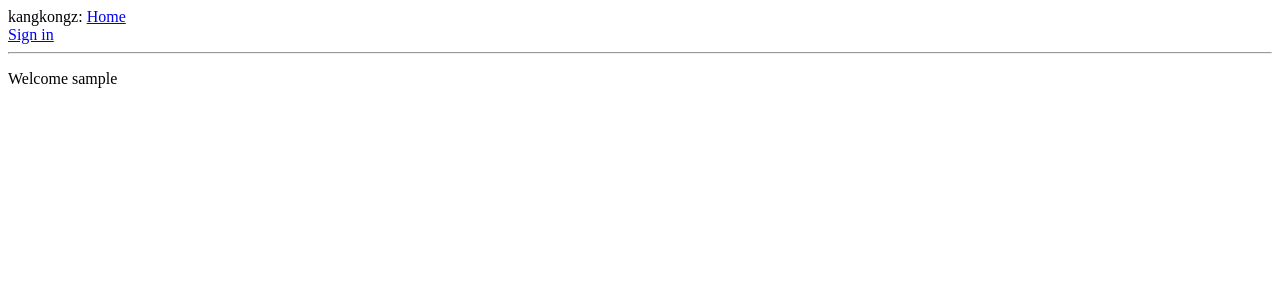
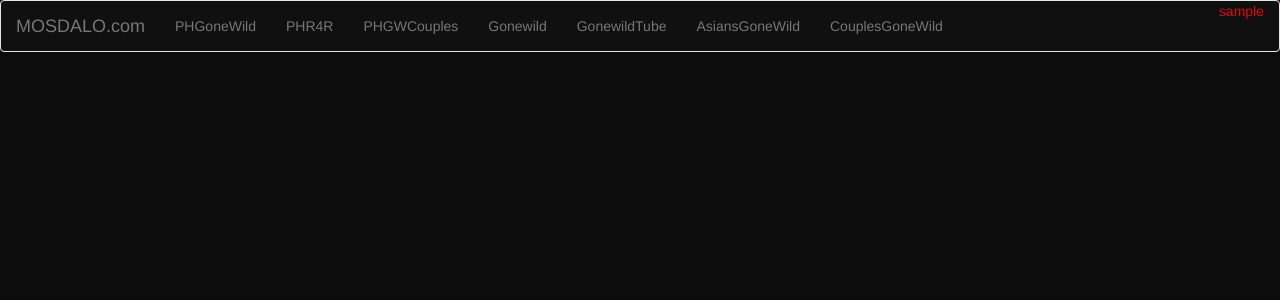
Before and after one commit to lootfee/kangkongz, a Flask app: template app/templates/base.html in a window 1280 px wide. Shown: the top 300 px of the page. Run offline with Flask 2, Linux system fonts and the light colour scheme; the template is opened without the code that fills it: most values are stand-ins (such as "Sample title", 1, 10 or a date in 2020); some libraries are stand-ins or nearby versions.

Commit message:
added subreddits

```diff
--- a/app/__init__.py
+++ b/app/__init__.py
@@ -1,8 +1,12 @@
 from flask import Flask
 from config import Config
+from flask_bootstrap import Bootstrap
+from flask_moment import Moment
 
 app = Flask(__name__)
 app.config.from_object(Config)
+bootstrap = Bootstrap(app)
+moment = Moment(app)
 
 
 from app import routes
--- a/app/routes.py
+++ b/app/routes.py
@@ -1,58 +1,118 @@
-from flask import render_template, abort, request
+from flask import render_template, abort, request, redirect, url_for
 from app import app
 import praw
 import random
 import requests
 import requests.auth
+import json
+from uuid import uuid4
+import urllib
+import datetime
 
+#visitor_clientid = str(random.randint(512, 1024))
+#visitor_secret_key = str(random.randint(512, 1024))
 
 CLIENT_ID = "zD0r60sBmdmmKA"
 CLIENT_SECRET = "V45Fd29iUO6QaQwoLMfqL9_VmhE"
 REDIRECT_URI = "http://localhost:5000"
+#USER_AGENT = '"web_app:k3rn1tz1123:v1.0(by /u/sempre_paraos)"'
+
+reddit = praw.Reddit(client_id=CLIENT_ID, client_secret=CLIENT_SECRET, user_agent="web_app:k3rn1tz1123:v1.0(by /u/sempre_paraos)")
 
 
 @app.route('/')
 @app.route('/index')
 def index():
-	# Generate a random string for the state parameter
-	# Save it for use later to prevent xsrf attacks
-	from uuid import uuid4
-	state = str(uuid4())
-	save_created_state(state)
-	params = {"client_id": CLIENT_ID,
+	'''reddit = praw.Reddit(client_id=CLIENT_ID, client_secret=CLIENT_SECRET, user_agent="web_app:k3rn1tz1123:v1.0(by /u/sempre_paraos)")
+	reddit.read_only = True'''
+	reddit = ''
+	code = request.args.get('code')
+	access_token = ''
+	username = ''
+	#page = request.args.get('page', 1, type=int)
+	if access_token:
+		reddit = praw.Reddit(client_id=CLIENT_ID,
+                     client_secret=CLIENT_SECRET,
+                     refresh_token=access_token,
+                     user_agent="web_app:k3rn1tz1123:v1.0(by /u/sempre_paraos)")
+		print(reddit.auth.scopes())
+	elif code:
+		reddit = praw.Reddit(client_id=CLIENT_ID,
+					 client_secret=CLIENT_SECRET,
+					 redirect_uri=REDIRECT_URI,
+					 user_agent="web_app:k3rn1tz1123:v1.0(by /u/sempre_paraos)")
+		access_token = reddit.auth.authorize(code)
+		print(access_token)
+		username = reddit.user.me()#get_username(access_token)
+		#subreddit = get_subreddit(access_token)
+		#print(access_token)
+	else:
+		reddit = praw.Reddit(client_id=CLIENT_ID, client_secret=CLIENT_SECRET, user_agent="web_app:k3rn1tz1123:v1.0(by /u/sempre_paraos)")
+		reddit.read_only = True
+	phgonewild = reddit.subreddit('phgonewild').new(limit=10)
+	return render_template('index.html', title='Home', username=username, phgonewild=phgonewild)
+
+@app.route('/login')
+def login():
+	state = str(random.randint(0, 65000))
+	'''params = {"client_id": CLIENT_ID,
 			  "response_type": "code",
 			  "state": state,
 			  "redirect_uri": REDIRECT_URI,
 			  "duration": "permanent",
-			  "scope": "identity",
-			  "user_agent": "web_app:zD0r60sBmdmmKA:v1.0(by /u/sempre_paraos)"}
-	import urllib
-	sign_in_url = "https://ssl.reddit.com/api/v1/authorize?" + urllib.parse.urlencode(params)
-	#return render_template('index.html', title='Home', sign_in_url=sign_in_url, subreddit=subreddit)
-	#reddit = praw.Reddit(client_id=CLIENT_ID, redirect_uri=REDIRECT_URI, response_type="code", duration="permanent", scope="identity")
-	error = request.args.get('error', '')
-	if error:
-		return "Error: " + error
-	state = request.args.get('state', '')
-	if not is_valid_state(state):
-		# Uh-oh, this request wasn't started by us!
-		abort(403)
-	code = request.args.get('code')
-	client_auth = requests.auth.HTTPBasicAuth(CLIENT_ID, CLIENT_SECRET)
-	post_data = {"grant_type": "authorization_code",
-				 "code": code,
-				 "redirect_uri": REDIRECT_URI}
-	response = requests.post("https://www.reddit.com/api/v1/access_token",
-							 auth=client_auth,
-							 data=post_data)
-	token_json = response.json()
-	access_token = token_json["access_token"]
-	#access_token = get_token(code)
-	username = get_username(access_token)
-	#refresh_token = reddit.auth.authorize(code)
-	#current_user = reddit.user.me()
-	#subreddit =  reddit.subreddit('all').hot(limit=25)
-	return render_template('index.html', title='Home', sign_in_url=sign_in_url, username=username)
+			  "scope": "identity, read, save, submit",
+			  "user_agent": "web_app:k3rn1tz1123:v1.0(by /u/sempre_paraos)"}
+	sign_in_url = "https://ssl.reddit.com/api/v1/authorize?" + urllib.parse.urlencode(params)'''
+	reddit = praw.Reddit(client_id='zD0r60sBmdmmKA',
+                     client_secret='V45Fd29iUO6QaQwoLMfqL9_VmhE',
+                     redirect_uri='http://localhost:5000',
+                     user_agent='web_app:zD0r60sBmdmmKA:v1.0(by /u/sempre_paraos)')
+	return redirect(reddit.auth.url(['identity, read, save, submit'], state, "permanent"))#redirect("https://ssl.reddit.com/api/v1/authorize?" + urllib.parse.urlencode(params))
+
+@app.route('/phr4r')
+def phr4r():
+	reddit.read_only = True
+	username = ''
+	phr4r = reddit.subreddit('phr4r').new(limit=10)
+	return render_template('index.html', title='Home', username=username, phr4r=phr4r)
+
+@app.route('/phgonewildcouples')
+def phgonewildcouples():
+	reddit.read_only = True
+	username = ''
+	phgonewildcouples = reddit.subreddit('phgonewildcouples').new(limit=10)
+	return render_template('index.html', title='Home', username=username, phgonewildcouples=phgonewildcouples)
+
+@app.route('/gonewild')
+def gonewild():
+	reddit.read_only = True
+	username = ''
+	gonewild = reddit.subreddit('gonewild').new(limit=10)
+	return render_template('index.html', title='Home', username=username, gonewild=gonewild)
+
+
+@app.route('/gonewildtube')
+def gonewildtube():
+	reddit.read_only = True
+	username = ''
+	gonewildtube = reddit.subreddit('gonewildtube').new(limit=10)
+	return render_template('index.html', title='Home', username=username, gonewildtube=gonewildtube)
+
+@app.route('/asiansgonewild')
+def asiansgonewild():
+	reddit.read_only = True
+	username = ''
+	asiansgonewild = reddit.subreddit('asiansgonewild').new(limit=10)
+	return render_template('index.html', title='Home', username=username, asiansgonewild=asiansgonewild)
+
+
+@app.route('/couplesgonewild')
+def couplesgonewild():
+	reddit.read_only = True
+	username = ''
+	couplesgonewild = reddit.subreddit('couplesgonewild').new(limit=10)
+	return render_template('index.html', title='Home', username=username, couplesgonewild=couplesgonewild)
+
 
 
 # Left as an exercise to the reader.
@@ -63,7 +123,7 @@ def save_created_state(state):
 def is_valid_state(state):
 	return True
 
-'''@app.route('/reddit_callback')
+@app.route('/reddit_callback')
 def reddit_callback():
 	error = request.args.get('error', '')
 	if error:
@@ -75,22 +135,51 @@ def reddit_callback():
 	code = request.args.get('code')
 	# We'll change this next line in just a moment
 	access_token = get_token(code)
-	return "Your reddit username is: %s" % get_username(access_token)'''
+	return "Your reddit username is: %s" % get_username(access_token)
 
-'''def get_token(code):
+def get_token(code):
 	client_auth = requests.auth.HTTPBasicAuth(CLIENT_ID, CLIENT_SECRET)
 	post_data = {"grant_type": "authorization_code",
 				 "code": code,
 				 "redirect_uri": REDIRECT_URI}
+	headers = {"User-Agent":"web_app:k3rn1tz1123:v1.0(by /u/sempre_paraos)"}
 	response = requests.post("https://www.reddit.com/api/v1/access_token",
 							 auth=client_auth,
-							 data=post_data)
+							 data=post_data,
+							 headers=headers)
 	token_json = response.json()
+	refresh_token = token_json["refresh_token"]
+	refresh_post_data = {"grant_type": "refresh_token",
+				 "refresh_token": refresh_token}
+	refresh_response = requests.post("https://www.reddit.com/api/v1/access_token",
+							 auth=client_auth,
+							 data=refresh_post_data,
+							 headers=headers)
+	refresh_token_json = refresh_response.json()
+	return refresh_token_json["access_token"]
 
-	return print(token_json) #token_json["access_token"]'''
+'''def get_refresh_token(refresh_token):
+	client_auth = requests.auth.HTTPBasicAuth(CLIENT_ID, CLIENT_SECRET)
+	post_data = {"grant_type": "refresh_token",
+				 "refresh_token": refresh_token}
+	headers = {"User-Agent":"web_app:k3rn1tz1123:v1.0(by /u/sempre_paraos)"}
+	response = requests.post("https://ssl.reddit.com/api/v1/access_token",
+							 auth=client_auth,
+							 data=post_data,
+							 headers=headers)
+	token_json = response.json()
+	return token_json["refresh_token"]'''
 
 def get_username(access_token):
-    headers = {"Authorization": "bearer " + access_token}
-    response = requests.get("https://oauth.reddit.com/api/v1/me", headers=headers)
-    me_json = response.json()
-    return me_json['name']
+	headers = {"Authorization": "bearer " + access_token, "User-Agent":"web_app:k3rn1tz1123:v1.0(by /u/sempre_paraos)"}
+	response = requests.get("https://oauth.reddit.com/api/v1/me", headers=headers)
+	me_json = response.json()
+	return me_json['name']
+
+def get_subreddit(access_token):
+	headers = {"Authorization": "bearer " + access_token, "User-Agent":"web_app:k3rn1tz1123:v1.0(by /u/sempre_paraos)"}
+	payload = {'show': 'all'}
+	response = requests.get("https://oauth.reddit.com/api/v1/subreddits/default", headers=headers)
+	me_json = response.json()
+	print(me_json)
+	#return me_json['name']
--- a/app/templates/base.html
+++ b/app/templates/base.html
@@ -1,17 +1,106 @@
-<html>
-    <head>
-      <title>kangkongz - {{ title }}</title>
-    <body>
-        <div>kangkongz: <a href="/index">Home</a></div>
-		<div><a href={{ sign_in_url }}>Sign in</a>
-		<!--a href="https://www.reddit.com/api/v1/authorize?client_id=zD0r60sBmdmmKA&response_type=code&state=sttring&redirect_uri=http://localhost:5000&duration=permanent&scope=identity,submit,edit,flair,history,modconfig,modflair,modlog,modposts,modwiki,mysubreddits,privatemessages,read,report,save,subscribe,vote,wikiedit,wikiread">Sign in</a--></div>
-        <hr>
-        {% block content %}
-		{% endblock %}
-		{% if username %}
-		<div>
-			<p>Welcome {{ username }}</p>
+{% extends 'bootstrap/base.html' %}
+
+{% block title %}
+	MOSDALO - {{ title }}
+{% endblock %}
+{% block navbar %}
+
+	<nav class="navbar navbar-default">
+		<div class="container-fluid">
+			<div class="navbar-header">
+				<button type="button" class="navbar-toggle collapsed" data-toggle="collapse" data-target="#bs-example-navbar-collapse-1" aria-expanded="false">
+					<span class="sr-only">Toggle navigation</span>
+					<span class="icon-bar"></span>
+					<span class="icon-bar"></span>
+					<span class="icon-bar"></span>
+				</button>
+				<a class="navbar-brand" href="{{ url_for('index')}}" title="Home"><span>MOSDALO.com</span></a>
+			</div>
+			<div class="collapse navbar-collapse" id="bs-example-navbar-collapse-1">
+				<ul class="nav navbar-nav">
+					<li class="nav-item">
+						<a class="nav-link active" href="{{ url_for('index') }}">PHGoneWild</a>
+					</li>
+					<li class="nav-item">
+						<a class="nav-link" href="{{ url_for('phr4r') }}">PHR4R</a>
+					</li>
+					<li class="nav-item">
+						<a class="nav-link" href="{{ url_for('phgonewildcouples') }}">PHGWCouples</a>
+					</li>
+					<li class="nav-item">
+						<a class="nav-link" href="{{ url_for('gonewild') }}">Gonewild</a>
+					</li>
+					<li class="nav-item">
+						<a class="nav-link" href="{{ url_for('gonewildtube') }}">GonewildTube</a>
+					</li>
+					<li class="nav-item">
+						<a class="nav-link" href="{{ url_for('asiansgonewild') }}">AsiansGoneWild</a>
+					</li>
+					<li class="nav-item">
+						<a class="nav-link" href="{{ url_for('couplesgonewild') }}">CouplesGoneWild</a>
+					</li>
+					<li class="nav-item">
+				</ul>
+				<ul class="nav navbar-nav navbar-right">
+				{% if username %}
+				<li class="col-md" >{{ username }}</li>
+				{% else %}
+				<!--li class="col-md"><a href="{{ url_for('login')}}" >Sign in</a></li-->
+				{% endif %}
+				</ul>
+			</div>
 		</div>
-		{% endif %}
-    </body>
+	</nav>
+{% endblock %}
+  <body>
+  <div class="container-fluid">
+	<div class="row">
+		<div class="col-md"></div>
+		<div class="col-md"></div>
+		<div class="col-md"></div>
+		<div class="col-md"></div>
+		<div class="col-md"></div>
+
+	</div>
+
+  </div>
+
+	<ul class="nav flex-column">
+
+
+	  </li>
+	</ul>
+
+	<div class="col-lg-12 col-md-12 col-sm-12 col-xs-12">
+
+	{% block content %}
+	{% endblock %}
+	</div>
+
+
+  </body>
+  {% block styles %}
+  {{ super() }}
+  <style>
+  body {
+	color: #ec0404;
+    background-color: #0c0c0c;
+  }
+
+  .navbar-default {
+    background-color: #101010;
+    border-color: #e7e7e7;
+}
+  </style>
+
+  {% endblock %}
+
+  {% block scripts %}
+    <!-- Optional JavaScript -->
+    <!-- jQuery first, then Popper.js, then Bootstrap JS -->
+    <script src="https://code.jquery.com/jquery-3.3.1.slim.min.js" integrity="sha384-q8i/X+965DzO0rT7abK41JStQIAqVgRVzpbzo5smXKp4YfRvH+8abtTE1Pi6jizo" crossorigin="anonymous"></script>
+    <script src="https://cdnjs.cloudflare.com/ajax/libs/popper.js/1.14.7/umd/popper.min.js" integrity="sha384-UO2eT0CpHqdSJQ6hJty5KVphtPhzWj9WO1clHTMGa3JDZwrnQq4sF86dIHNDz0W1" crossorigin="anonymous"></script>
+    <script src="https://maxcdn.bootstrapcdn.com/bootstrap/3.3.7/js/bootstrap.min.js" integrity="sha384-Tc5IQib027qvyjSMfHjOMaLkfuWVxZxUPnCJA7l2mCWNIpG9mGCD8wGNIcPD7Txa" crossorigin="anonymous"></script>
+
+	{% endblock %}
 </html>
--- a/config.py
+++ b/config.py
@@ -3,3 +3,4 @@ import random
 
 class Config(object):
 	SECRET_KEY = os.environ.get('SECRET_KEY') or 'you-will-never-guess'
+	POSTS_PER_PAGE = 20
```
Also changed, not shown: app/re-reoutes.py (+102 -1 lines), app/routes--.py (added, +124 -0 lines), app/templates/_post.html (added, +34 -0 lines), app/templates/index.html (+35 -3 lines).
